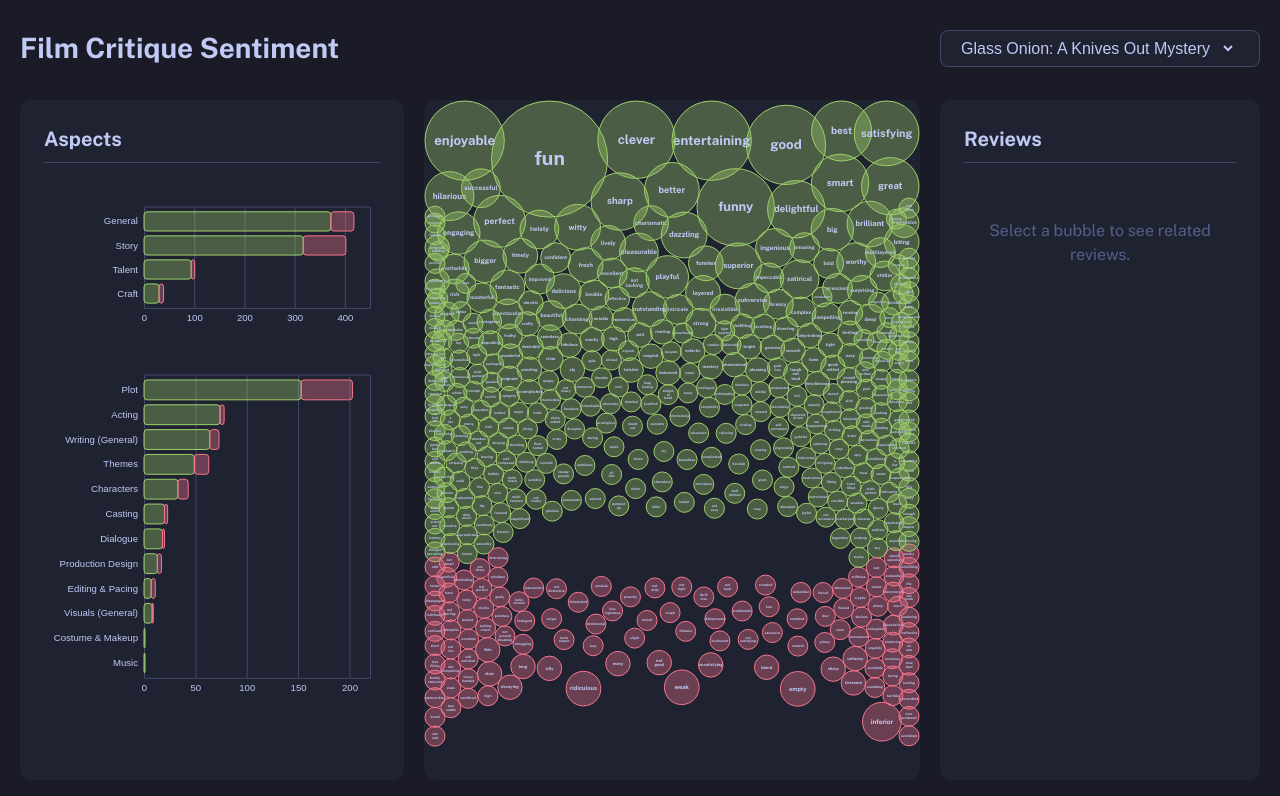
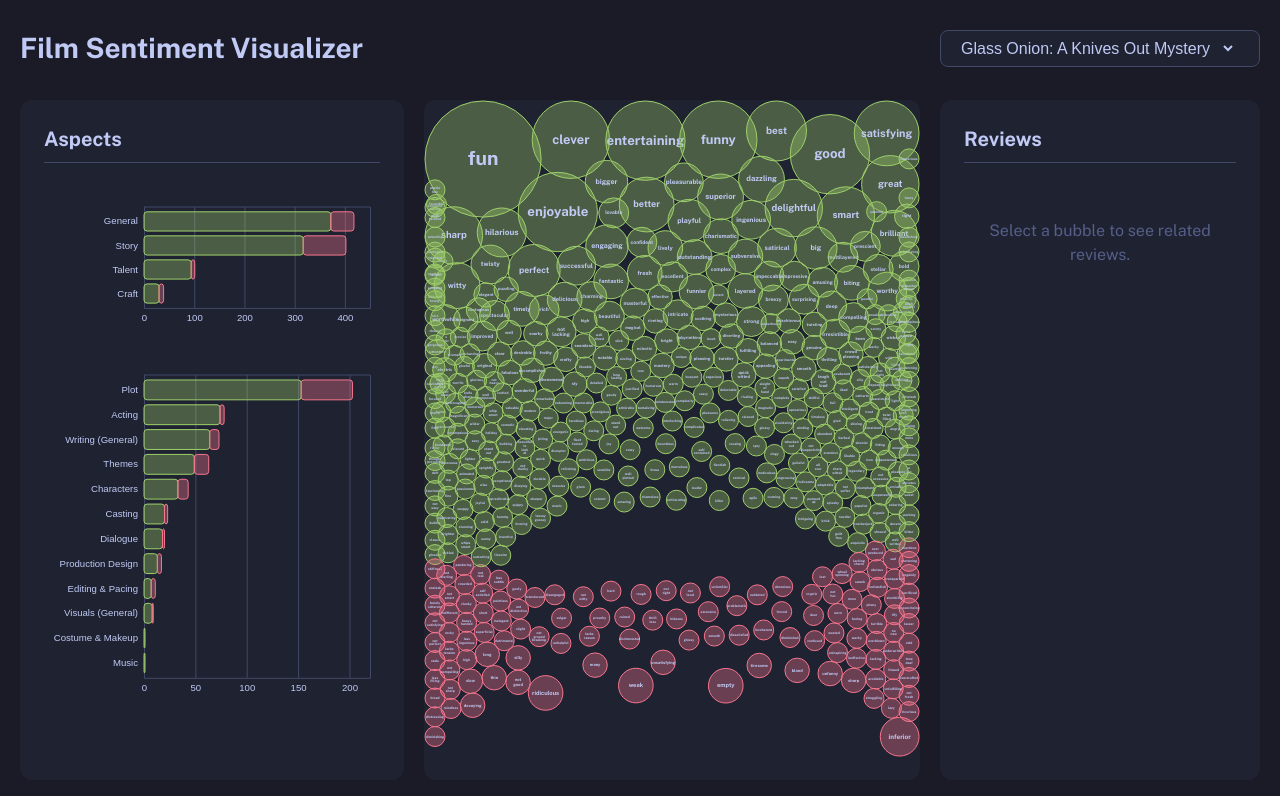
Before and after one commit to wjeff9/movie-sentiment-visualizer, a React (Vite) app in the folder frontend/: page / in a window 1280 px wide. Shown: the top 796 px of the page. Built offline with nearby package versions, Linux system fonts and the light colour scheme.

Commit message:
reduce bubble overlap

```diff
--- a/frontend/index.html
+++ b/frontend/index.html
@@ -9,7 +9,7 @@
   <link href="https://fonts.googleapis.com/css2?family=Public+Sans:ital,wght@0,100..900;1,100..900&display=swap"
     rel="stylesheet">
   <meta name="viewport" content="width=device-width, initial-scale=1.0" />
-  <title>my-react-app</title>
+  <title>Film Sentiment Visualizer</title>
 </head>
 
 <body>
--- a/frontend/src/App.jsx
+++ b/frontend/src/App.jsx
@@ -17,7 +17,7 @@ function App() {
     <div className='app-container'>
       <SVGDefs colors={colors} />
       <header>
-        <h1>Film Critique Sentiment</h1>
+        <h1>Film Sentiment Visualizer</h1>
         <MovieFilter
           movies={dashboard.movieTitles}
           activeMovie={dashboard.activeMovie}
--- a/frontend/src/components/BubbleChart.jsx
+++ b/frontend/src/components/BubbleChart.jsx
@@ -44,25 +44,25 @@ export default function BubbleChart({ data, colors, selectedBubble = null, onSel
 
         const simulation = d3.forceSimulation(nodes)
             // Pulls bubbles toward their sentiment "home" (Positive up, Negative down)
-            .force('xCenter', d3.forceX(width / 2).strength(0.1))
-            .force('yCenter', d3.forceY(height / 2).strength(0.45))
+            .force('xCenter', d3.forceX(width / 2).strength(0.08))
+            .force('yCenter', d3.forceY(height / 2).strength(0.4))
             // Larger bubbles should be closer to the ends
             .force('ySentiment', d3.forceY(d => d.sentiment === 'positive' ? 0 : height).strength(d => 0.05 * d.count))
             // Prevents bubbles from overlapping
-            .force('collide', d3.forceCollide(d => d.radius).strength(0.7))
+            .force('collide', d3.forceCollide(d => d.radius).strength(0.8))
             // Subtle push so they aren't totally jammed together
-            .force('charge', d3.forceManyBody().strength(-70))
-            .velocityDecay(0.525) // Adds "friction" (default 0.4) so they don't teleport outward instantly
+            .force('charge', d3.forceManyBody().strength(-60))
+            .velocityDecay(0.5)  // Adds "friction" (default 0.4) so they don't teleport outward instantly
             .on('tick', () => {
-                const padding = 1; // Keep them slightly off the true edge
+                const padding = 1;  // Keep them slightly off the true edge
                 nodes.forEach(d => {
                     d.x = Math.max(d.radius + padding, Math.min(width - d.radius - padding, d.x));
                     d.y = Math.max(d.radius + padding, Math.min(height - d.radius - padding, d.y));
                 });
                 setBubbles([...nodes]);
             })
-            .alpha(1)       // Initial heat
-            .alphaDecay(0.03) // Cool down
+            .alpha(1)  // Initial heat
+            .alphaDecay(0.03)  // Cool down
             .alphaTarget(0.01);
 
         return () => simulation.stop(); // Cleanup: stop simulation when component unmounts or data changes
```
